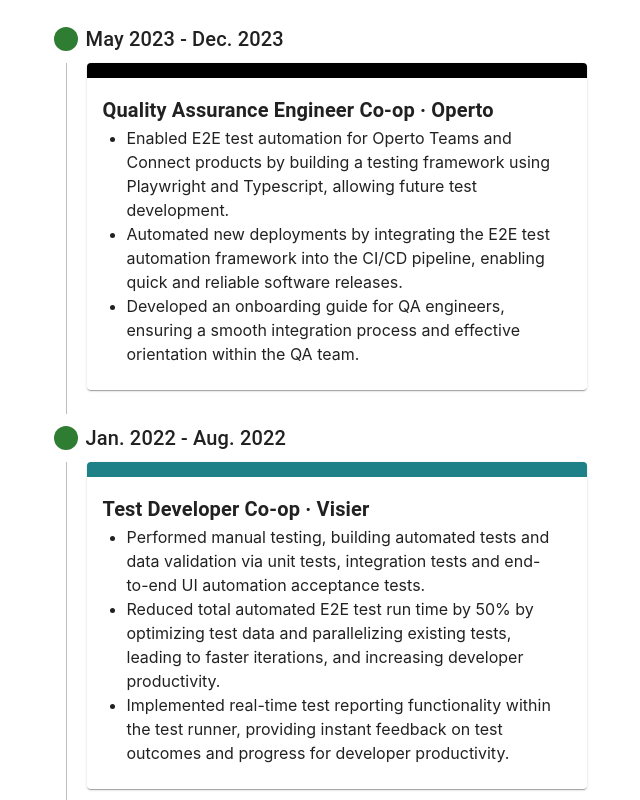
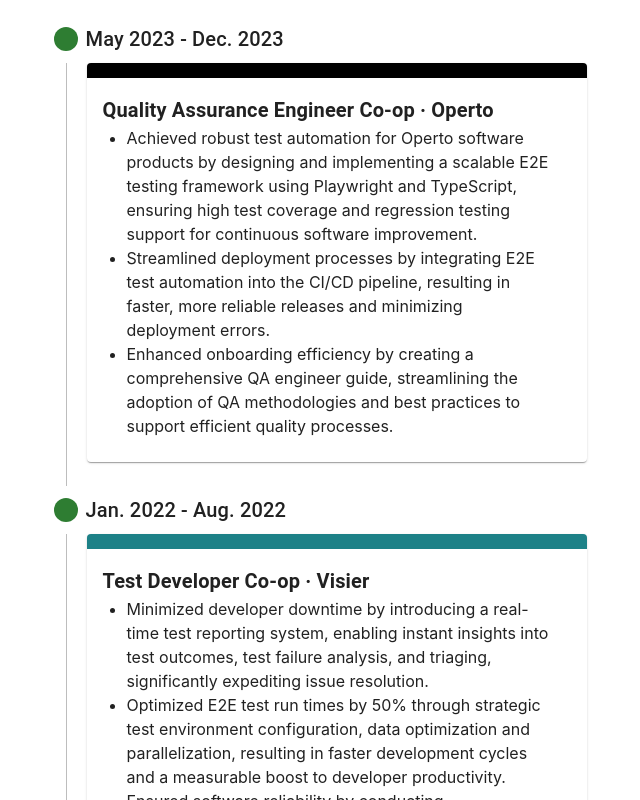
Before and after one commit to ronalldchan/ronalldchan.github.io, a React (Vite) app: page / in a window 1280 px wide. Shown: the part 560-1360 px from the top of the page, without its empty margins (316-956 px from the left). Built offline with nearby package versions, Linux system fonts and the light colour scheme.

Commit message:
update job descriptions (#16)

```diff
--- a/package.json
+++ b/package.json
@@ -23,11 +23,11 @@
     "@types/react-dom": "^18.2.22",
     "@typescript-eslint/eslint-plugin": "^7.2.0",
     "@typescript-eslint/parser": "^7.2.0",
-    "@vitejs/plugin-react": "^4.2.1",
+    "@vitejs/plugin-react": "^1.3.2",
     "eslint": "^8.57.0",
     "eslint-plugin-react-hooks": "^4.6.0",
     "eslint-plugin-react-refresh": "^0.4.6",
     "typescript": "^5.2.2",
-    "vite": "^5.2.0"
+    "vite": "^6.1.0"
   }
 }
--- a/src/components/Experience.tsx
+++ b/src/components/Experience.tsx
@@ -21,9 +21,9 @@
                                     company="Operto"
                                     companyLink="https://operto.com/"
                                     description={[
-                    "Enabled E2E test automation for Operto Teams and Connect products by building a testing framework using Playwright and Typescript, allowing future test development.",
-                    "Automated new deployments by integrating the E2E test automation framework into the CI/CD pipeline, enabling quick and reliable software releases.",
-                    "Developed an onboarding guide for QA engineers, ensuring a smooth integration process and effective orientation within the QA team.",
+                                        "Achieved robust test automation for Operto software products by designing and implementing a scalable E2E testing framework using Playwright and TypeScript, ensuring high test coverage and regression testing support for continuous software improvement.",
+                                        "Streamlined deployment processes by integrating E2E test automation into the CI/CD pipeline, resulting in faster, more reliable releases and minimizing deployment errors.",
+                                        "Enhanced onboarding efficiency by creating a comprehensive QA engineer guide, streamlining the adoption of QA methodologies and best practices to support efficient quality processes.",
                                     ]}
                                     color="#000000"
                                 />
@@ -39,9 +39,9 @@
                                     company="Visier"
                                     companyLink="https://www.visier.com/"
                                     description={[
-                    "Performed manual testing, building automated tests and data validation via unit tests, integration tests and end-to-end UI automation acceptance tests.",
-                    "Reduced total automated E2E test run time by 50% by optimizing test data and parallelizing existing tests, leading to faster iterations, and increasing developer productivity.",
-                    "Implemented real-time test reporting functionality within the test runner, providing instant feedback on test outcomes and progress for developer productivity.",
+                                        "Minimized developer downtime by introducing a real-time test reporting system, enabling instant insights into test outcomes, test failure analysis, and triaging, significantly expediting issue resolution.",
+                                        "Optimized E2E test run times by 50% through strategic test environment configuration, data optimization and parallelization, resulting in faster development cycles and a measurable boost to developer productivity.",
+                                        "Ensured software reliability by conducting comprehensive manual and automated testing, including unit, integration, and end-to-end UI tests, which improved test coverage and reduced production bugs.",
                                     ]}
                                     color="#1d8187"
                                 />
```
Also changed, not shown: 1 other file (tests, documents, lock files or other folders). Lines whose indentation alone changed are shown as unchanged.
